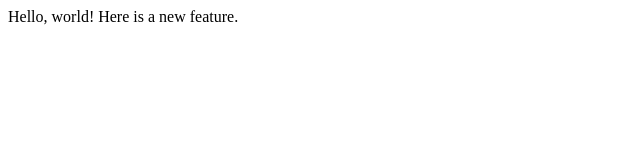
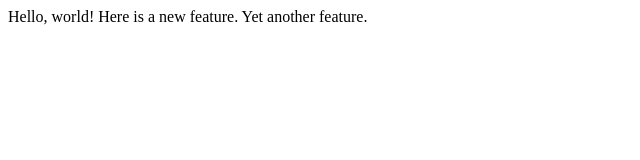
Before and after one commit to 1-Felix/lecture1, a plain HTML site: page index.html in a window 1280 px wide. Shown: the whole page, without its empty margins (0-640 px from the left). Drawn offline with Linux system fonts and the light colour scheme.

Commit message:
added yet another feature

```diff
--- a/index.html
+++ b/index.html
@@ -7,5 +7,6 @@
   <body>
     Hello, world!
     Here is a new feature.
+    Yet another feature.
   </body>
 </html>
```
